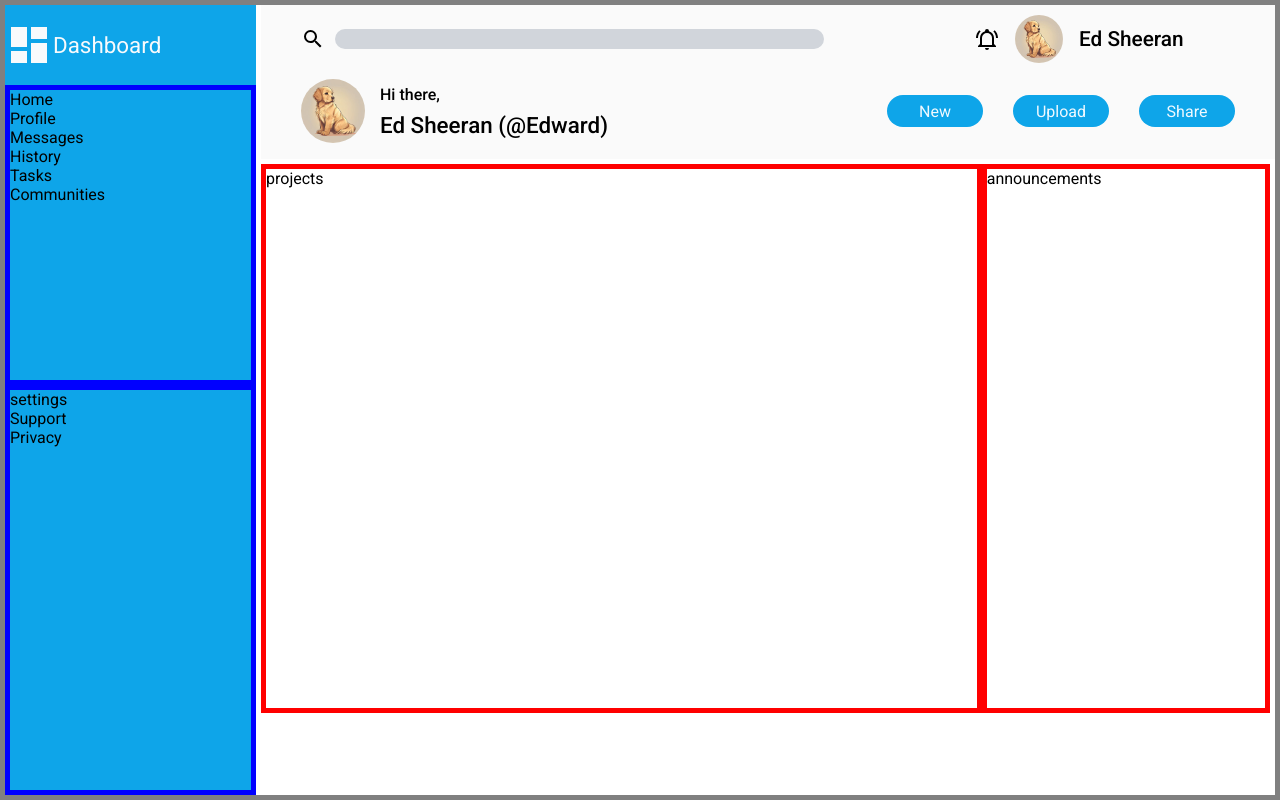
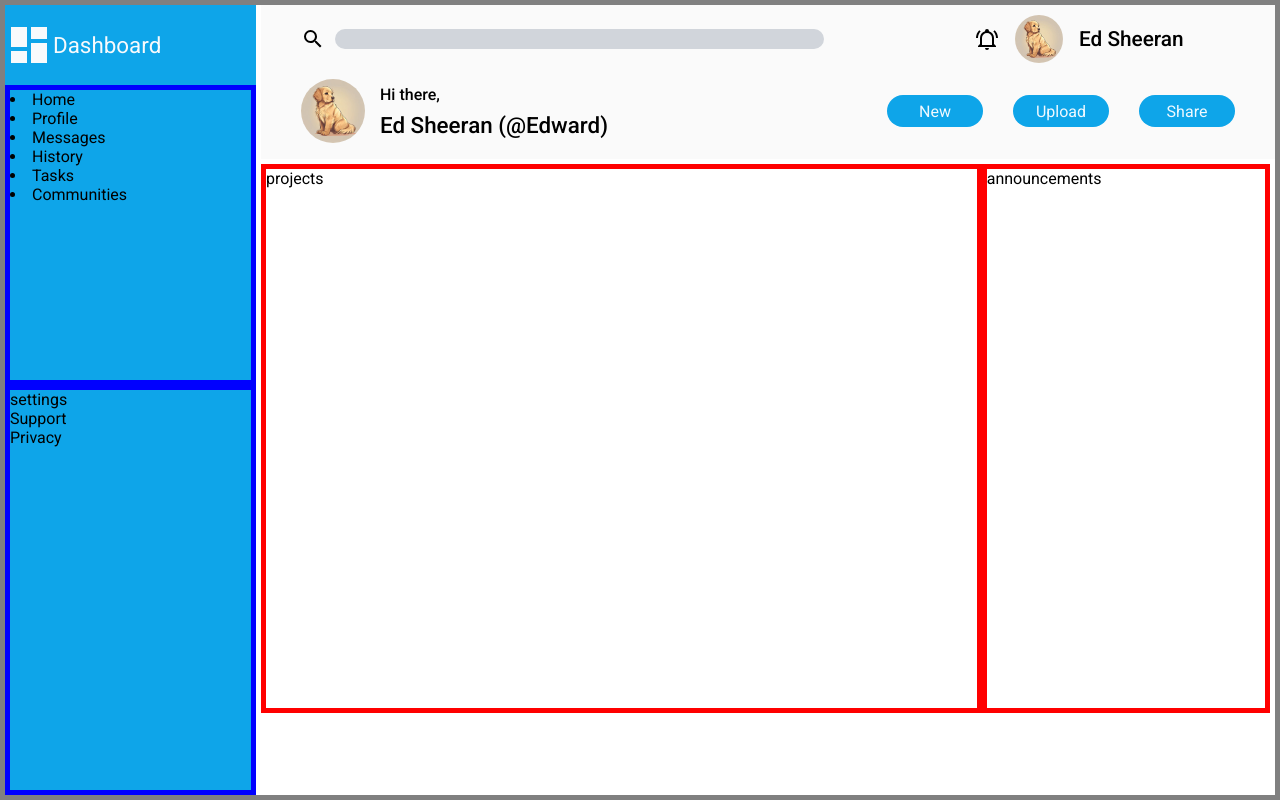
Before and after one commit to Seonkwan123/Admin-Dashboard, a plain HTML site: page index.html in a window 1280 px wide. Drawn offline with Linux system fonts and the light colour scheme.

Commit message:
Swap div with li for sidebar contents

```diff
--- a/index.html
+++ b/index.html
@@ -49,12 +49,12 @@
                 <p>Dashboard</p>
             </div>
             <div class="sidebar-content">
-                <div class="main">Home</div>
-                <div class="main">Profile</div>
-                <div class="main">Messages</div>
-                <div class="main">History</div>
-                <div class="main">Tasks</div>
-                <div class="main">Communities</div>
+                <li>Home</li>
+                <li>Profile</li>
+                <li>Messages</li>
+                <li>History</li>
+                <li>Tasks</li>
+                <li>Communities</li>
             </div>
             <div class="settings">
                 <div class="setting">settings</div>
```
